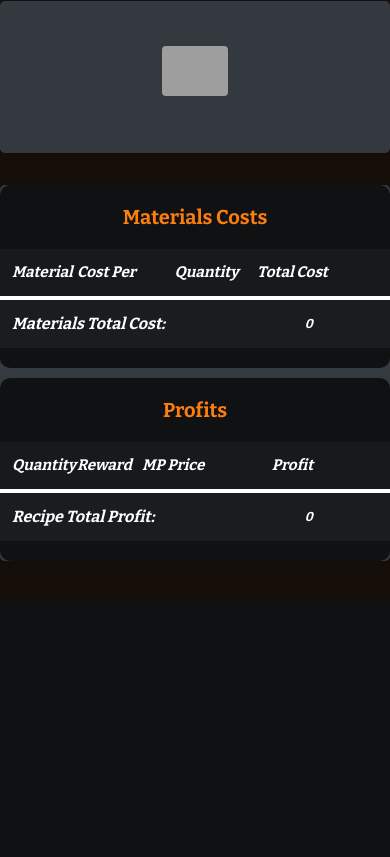
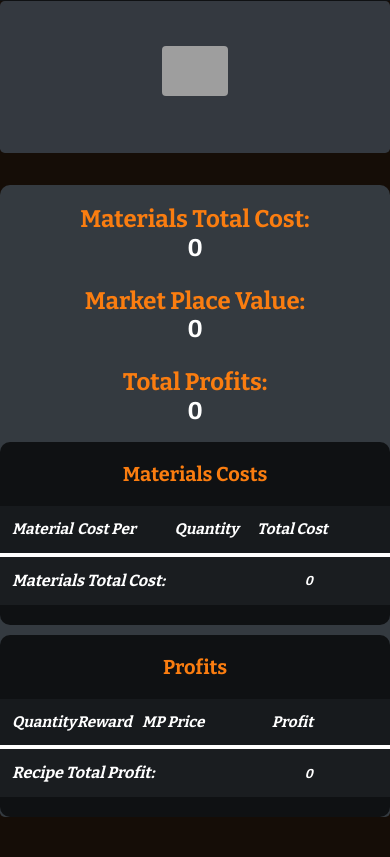
Before and after one commit to ejwoulfe/BDOProfit, a PHP site: the page made by Calculator/Recipe Page/cooking_recipe.php in a window 390 px wide. Shown: the part 262-1119 px from the top of the page. Before the commit the page ends 823 px from the top, so only its background shows below. Run offline with PHP 8.4, Linux system fonts and the light colour scheme; data that the repository does not hold is empty; grey boxes are pictures that could not be loaded.

Commit message:
Added another section for total costs, total market place value, and total profits. Fixed the numbers at the end of the tables to show their respective calculations instead of having the market place table show the total profits. Also fixed so css bugs. Adding new animation when user enters in an input to help the mobile version of the website.

```diff
--- a/Calculator/Recipe Page/cooking_recipe.php
+++ b/Calculator/Recipe Page/cooking_recipe.php
@@ -81,6 +81,24 @@ require ('Get Recipe Data/get_cooking_recipe_data.php');
     </div>
   </div>
 
+  <!-- Container for the Total Profits -->
+   <div id="total_profits_container" class="container-fluid bg-dark">
+      <div class="row">
+        <div id="costs_and_sale_col" class="col-sm-6">
+          <h4>Materials Total Cost: <p id="total_cost_profits">0</p></h4>
+          <h4>Market Place Value: <p id="total_sales_profits">0</p></h4>
+
+        </div>
+        <div id="total_profit_col" class="col-sm-6">
+            <h4>Total Profits: <p id="total_profits_profits">0</p></h4>
+        </div>
+      </div>
+   </div>
+
+
+
+  <!-- End Container for Total Profit -->
+
   <!-- Container for the Calculations -->
   <div id="calculations_container" class="container-fluid bg-dark">
     <!-- Row for both tables -->
@@ -100,10 +118,10 @@ require ('Get Recipe Data/get_cooking_recipe_data.php');
               <th class="text-center col-2">
                 Material
               </th>
-              <th class="text-left col-3">
+              <th id="cost_per_head" class="text-left col-3">
                 Cost Per
               </th>
-              <th class="text-center col-2">
+              <th id="quantity_head" class="text-center col-2">
                 Quantity
               </th>
               <th id="total_cost_head" class="text-center col-4">
@@ -131,7 +149,7 @@ require ('Get Recipe Data/get_cooking_recipe_data.php');
                 </td><td id="' . $cost_quantity .   '" class="quantity text-center col-2">'
                 .$subRow[$x].
                 '</td>
-                <td id="' . $total_cost .   '" class="text-right col-4")">0</td>
+                <td id="' . $total_cost .   '" class="text-right col-4")">0</td><td><button id="edit_button_' . $strCount . '"edit_button></button></td>
                 </tr>';
                 $count+=1;
               }
--- a/css/style.css
+++ b/css/style.css
@@ -395,10 +396,32 @@ flex-flow: nowrap;
 #recipe_materials table #material_name {
   padding-left: 75px;
 }
+/* Profits Container */
+#total_profits_container {
+  border-radius: 10px 10px 0px 0px;
+}
+#total_profits_container .row {
+  height: 100%;
+  padding-top: 20px;
+}
+#costs_and_sale_col {
+  text-align: center;
+  display: inline-grid;
+}
+#costs_and_sale_col p,
+#total_profit_col p {
+  color: white;
+}
+
+#total_profit_col {
+  text-align: center;
+}
+
+/* Profits Container End */
 
 #calculations_container {
   margin-bottom: 40px;
-  border-radius: 0.3rem;
+  border-radius: 0 0 0.3rem 0.3rem;
   /* Costs Table */
 }
 #calculations_container table {
```
Also changed, not shown: other parts of css/style.css (+29 -23 lines), Calculator/Recipe Page/recipe_calculator.js (+215 -139 lines), 1 other file. Lines whose indentation alone changed are shown as unchanged.
